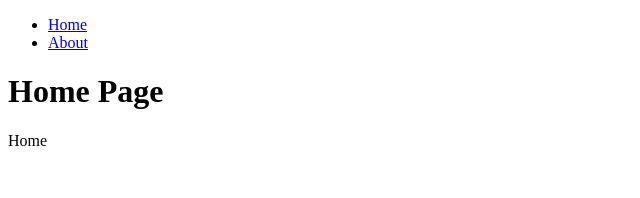
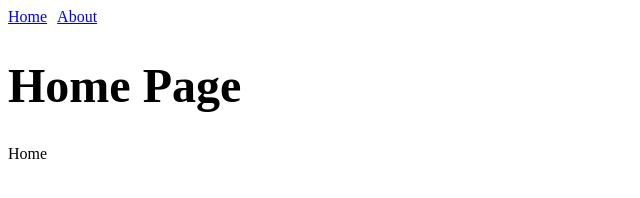
Before and after one commit to bmingles/gatsby-decap-spike, a Gatsby site: page / in a window 1280 px wide. Shown: the whole page, without its empty margins (0-640 px from the left). Built offline with nearby package versions, Linux system fonts and the light colour scheme; Gatsby itself is replaced by a stand-in of ours.

Commit message:
Base styles setup

```diff
--- a/package.json
+++ b/package.json
@@ -17,6 +17,7 @@
   },
   "dependencies": {
     "@mdx-js/react": "^2.3.0",
+    "classnames": "^2.3.2",
     "gatsby": "^5.11.0",
     "gatsby-plugin-image": "^3.11.0",
     "gatsby-plugin-manifest": "^5.11.0",
--- a/src/components/Layout.tsx
+++ b/src/components/Layout.tsx
@@ -1,5 +1,7 @@
 import { PropsWithChildren } from 'react'
 import Nav from './Nav'
+import '../styles/styles.scss'
+import { layout } from '../styles/components.module.scss'
 
 export interface LayoutProps {
   pageTitle: string
@@ -10,7 +12,7 @@ export function Layout({
   children,
 }: PropsWithChildren<LayoutProps>) {
   return (
-    <div>
+    <div className={layout}>
       <Nav />
       <main>
         <h1>{pageTitle}</h1>
--- a/src/components/Nav.tsx
+++ b/src/components/Nav.tsx
@@ -1,10 +1,11 @@
 import { Link } from 'gatsby'
+import { nav } from '../styles/components.module.scss'
 
 export interface NavProps {}
 
 export function Nav({}: NavProps) {
   return (
-    <nav>
+    <nav className={nav}>
       <ul>
         <li>
           <Link to="/">Home</Link>
--- /dev/null
+++ b/src/styles/colors.scss
@@ -0,0 +1,145 @@
+// https://palettolithic.com/?color=051c2c
+:root {
+  --gray-50: #f2f3f3;
+  --gray-100: #e5e6e6;
+  --gray-200: #cbcdcd;
+  --gray-300: #b1b4b4;
+  --gray-400: #979b9b;
+  --gray-500: #7d8282;
+  --gray-600: #646868;
+  --gray-700: #4b4e4e;
+  --gray-800: #323434;
+  --gray-900: #191a1a;
+
+  --blue-50: #e8f4fc;
+  --blue-100: #d1e9fa;
+  --blue-200: #a3d3f5;
+  --blue-300: #76bdef;
+  --blue-400: #48a8ea;
+  --blue-500: #1a92e5;
+  --blue-600: #1575b7;
+  --blue-700: #105789;
+  --blue-800: #0a3a5c;
+  --blue-900: #051d2e;
+
+  --indigo-50: #e8eafc;
+  --indigo-100: #d1d5fa;
+  --indigo-200: #a3acf5;
+  --indigo-300: #7682ef;
+  --indigo-400: #4858ea;
+  --indigo-500: #1a2fe5;
+  --indigo-600: #1525b7;
+  --indigo-700: #101c89;
+  --indigo-800: #0a135c;
+  --indigo-900: #05092e;
+
+  --violet-50: #f0e8fc;
+  --violet-100: #e2d1fa;
+  --violet-200: #c5a3f5;
+  --violet-300: #a876ef;
+  --violet-400: #8a48ea;
+  --violet-500: #6d1ae5;
+  --violet-600: #5715b7;
+  --violet-700: #421089;
+  --violet-800: #2c0a5c;
+  --violet-900: #16052e;
+
+  --purple-50: #fae8fc;
+  --purple-100: #f6d1fa;
+  --purple-200: #eca3f5;
+  --purple-300: #e376ef;
+  --purple-400: #da48ea;
+  --purple-500: #d01ae5;
+  --purple-600: #a715b7;
+  --purple-700: #7d1089;
+  --purple-800: #530a5c;
+  --purple-900: #2a052e;
+
+  --pink-50: #fce8f4;
+  --pink-100: #fad1e9;
+  --pink-200: #f5a3d3;
+  --pink-300: #ef76bd;
+  --pink-400: #ea48a8;
+  --pink-500: #e51a92;
+  --pink-600: #b71575;
+  --pink-700: #891057;
+  --pink-800: #5c0a3a;
+  --pink-900: #2e051d;
+
+  --red-50: #fce8ea;
+  --red-100: #fad1d5;
+  --red-200: #f5a3ac;
+  --red-300: #ef7682;
+  --red-400: #ea4858;
+  --red-500: #e51a2f;
+  --red-600: #b71525;
+  --red-700: #89101c;
+  --red-800: #5c0a13;
+  --red-900: #2e0509;
+
+  --orange-50: #fcf0e8;
+  --orange-100: #fae2d1;
+  --orange-200: #f5c5a3;
+  --orange-300: #efa876;
+  --orange-400: #ea8a48;
+  --orange-500: #e56d1a;
+  --orange-600: #b75715;
+  --orange-700: #894210;
+  --orange-800: #5c2c0a;
+  --orange-900: #2e1605;
+
+  --yellow-50: #fcfae8;
+  --yellow-100: #faf6d1;
+  --yellow-200: #f5eca3;
+  --yellow-300: #efe376;
+  --yellow-400: #eada48;
+  --yellow-500: #e5d01a;
+  --yellow-600: #b7a715;
+  --yellow-700: #897d10;
+  --yellow-800: #5c530a;
+  --yellow-900: #2e2a05;
+
+  --lime-50: #f4fce8;
+  --lime-100: #e9fad1;
+  --lime-200: #d3f5a3;
+  --lime-300: #bdef76;
+  --lime-400: #a8ea48;
+  --lime-500: #92e51a;
+  --lime-600: #75b715;
+  --lime-700: #578910;
+  --lime-800: #3a5c0a;
+  --lime-900: #1d2e05;
+
+  --green-50: #eafce8;
+  --green-100: #d5fad1;
+  --green-200: #acf5a3;
+  --green-300: #82ef76;
+  --green-400: #58ea48;
+  --green-500: #2fe51a;
+  --green-600: #25b715;
+  --green-700: #1c8910;
+  --green-800: #135c0a;
+  --green-900: #092e05;
+
+  --teal-50: #e8fcf0;
+  --teal-100: #d1fae2;
+  --teal-200: #a3f5c5;
+  --teal-300: #76efa8;
+  --teal-400: #48ea8a;
+  --teal-500: #1ae56d;
+  --teal-600: #15b757;
+  --teal-700: #108942;
+  --teal-800: #0a5c2c;
+  --teal-900: #052e16;
+
+  --cyan-50: #e8fcfa;
+  --cyan-100: #d1faf6;
+  --cyan-200: #a3f5ec;
+  --cyan-300: #76efe3;
+  --cyan-400: #48eada;
+  --cyan-500: #1ae5d0;
+  --cyan-600: #15b7a7;
+  --cyan-700: #10897d;
+  --cyan-800: #0a5c53;
+  --cyan-900: #052e2a;
+}
--- /dev/null
+++ b/src/styles/components.module.scss
@@ -0,0 +1,13 @@
+.layout {
+  display: flex;
+  flex-direction: column;
+}
+
+.nav ul {
+  display: flex;
+  flex-direction: row;
+  gap: var(--size-10);
+  margin: 0;
+  padding: 0;
+  list-style: none;
+}
--- /dev/null
+++ b/src/styles/sizes.scss
@@ -0,0 +1,5 @@
+:root {
+  --size-1: 1px;
+  --size-10: 10px;
+  --size-48: 48px;
+}
--- /dev/null
+++ b/src/styles/styles.scss
@@ -0,0 +1,10 @@
+@use 'colors.scss';
+@use 'sizes.scss';
+
+:root {
+  --h1-font-size: var(--size-48);
+}
+
+h1 {
+  font-size: var(--h1-font-size);
+}
--- /dev/null
+++ b/src/types.d.ts
@@ -0,0 +1 @@
+declare module '*.module.scss'
```
Also changed, not shown: tsconfig.json (+0 -80 lines), 1 other file.
